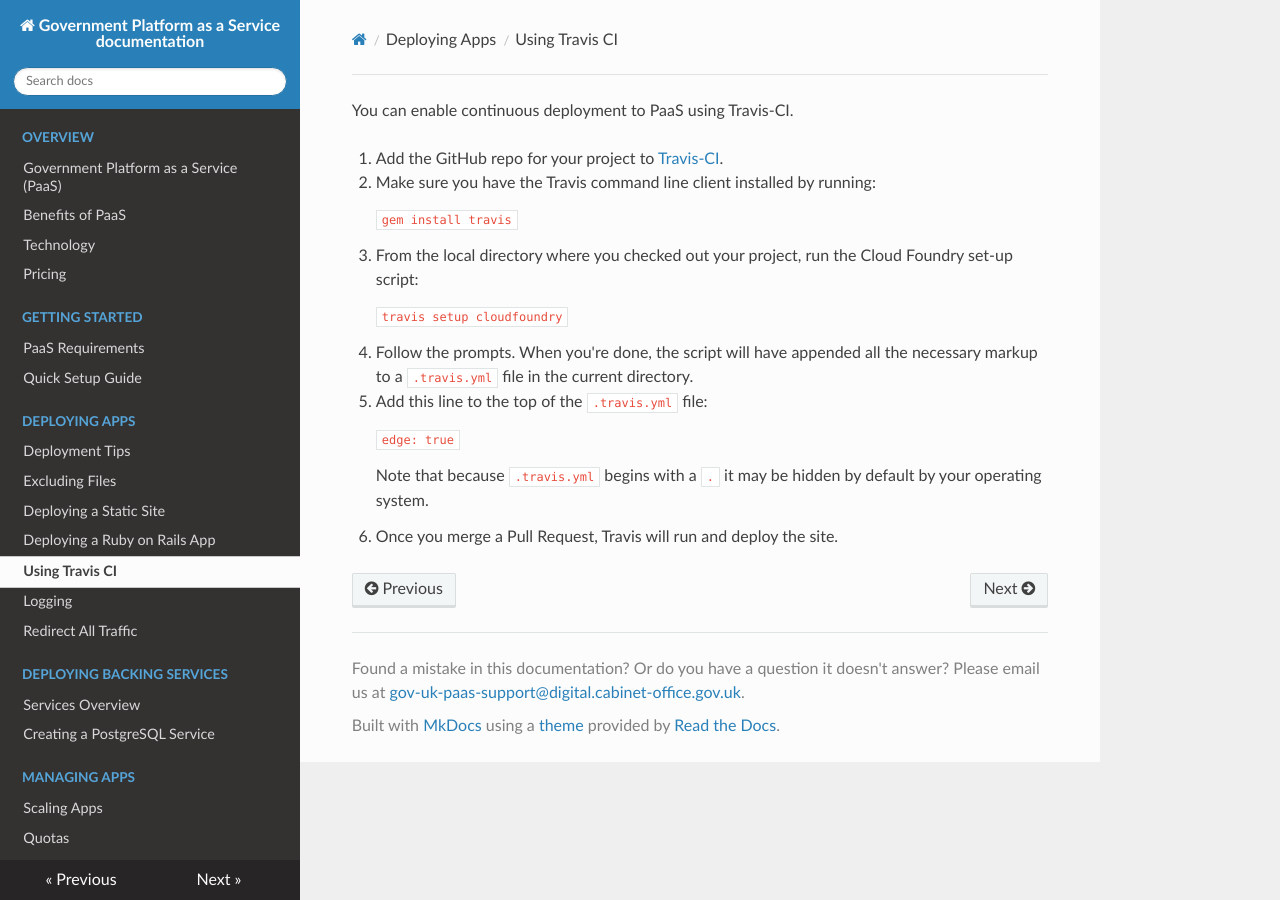
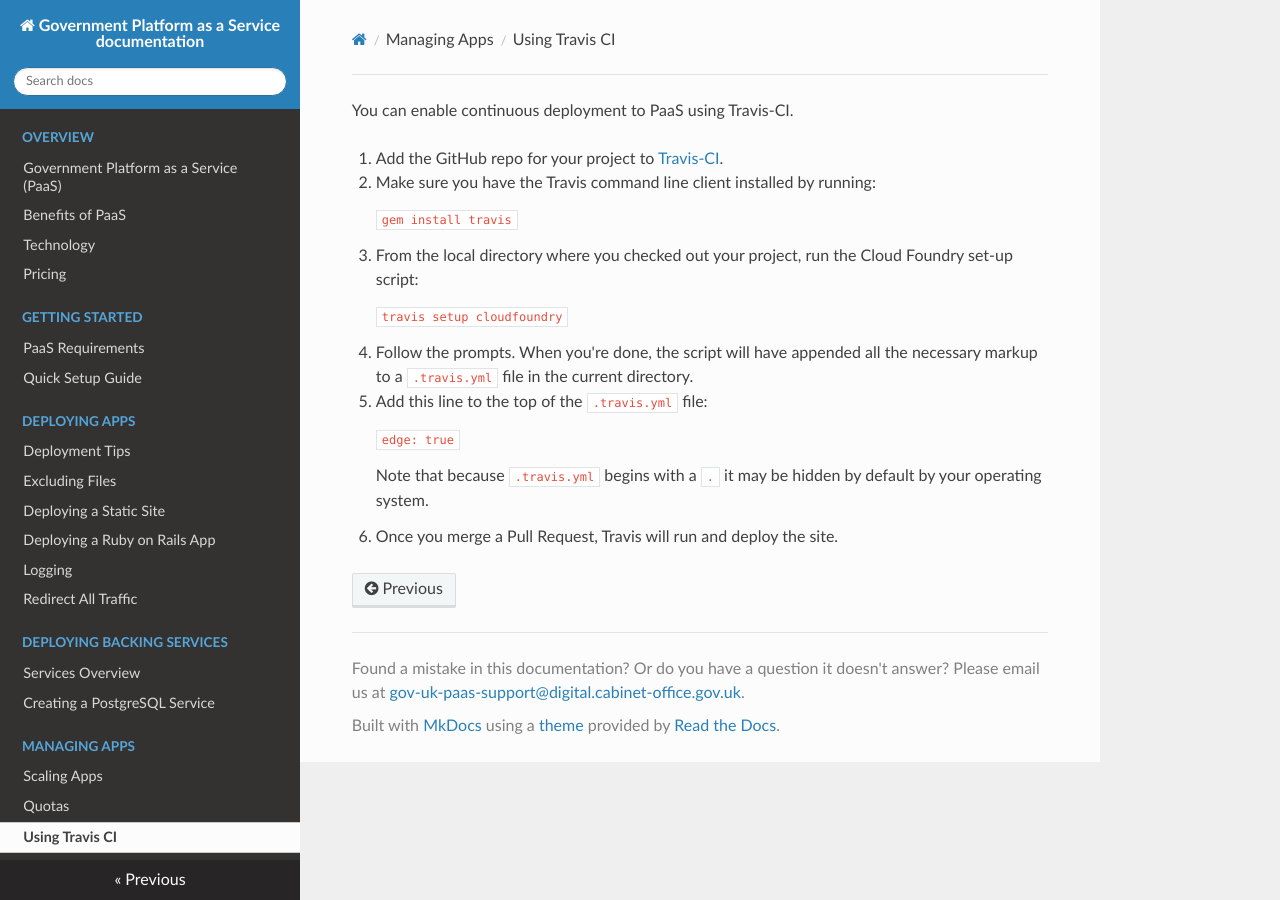
Before and after one commit to alphagov/paas-developer-docs, an MkDocs documentation site: the page built from docs/managing_apps/travis_ci.md, in a window 1280 px wide. Built offline with MkDocs 1.6.1, drawn with Linux system fonts in a browser that asks for light colours; nearby versions of some CDN libraries; old or Windows-style settings are respelled for this version of MkDocs; part of the change alters nothing that is shown.

Commit message:
Move Travis info to managing apps section

```diff
--- a/mkdocs.yml
+++ b/mkdocs.yml
@@ -17,7 +17,6 @@ pages:
 #    - 'Deploying Flask': 'deploying_apps/deploying_flask.md'
 #    - 'Deploying Django': 'deploying_apps/deploying_django.md'
 #    - 'Deploying Node': 'deploying_apps/deploying_node_js.md'
-    - 'Using Travis CI': 'deploying_apps/travis_ci.md'
     - 'Logging': 'deploying_apps/logging.md'
     - 'Redirect All Traffic': 'deploying_apps/redirect_all_traffic.md'
 - Deploying Backing Services:
@@ -26,4 +25,5 @@ pages:
 - Managing Apps:
     - 'Scaling Apps' : 'managing_apps/scaling.md'
     - 'Quotas': 'managing_apps/quotas.md'
+    - 'Using Travis CI': 'managing_apps/travis_ci.md'
 copyright: Found a mistake in this documentation? Or do you have a question it doesn't answer? Please email us at <a href="mailto:gov-uk-paas-support@digital.cabinet-office.gov.uk">gov-uk-paas-support@digital.cabinet-office.gov.uk</a>.
```
Also changed, not shown: docs/managing_apps/travis_ci.md (renamed from docs/deploying_apps/travis_ci.md).
